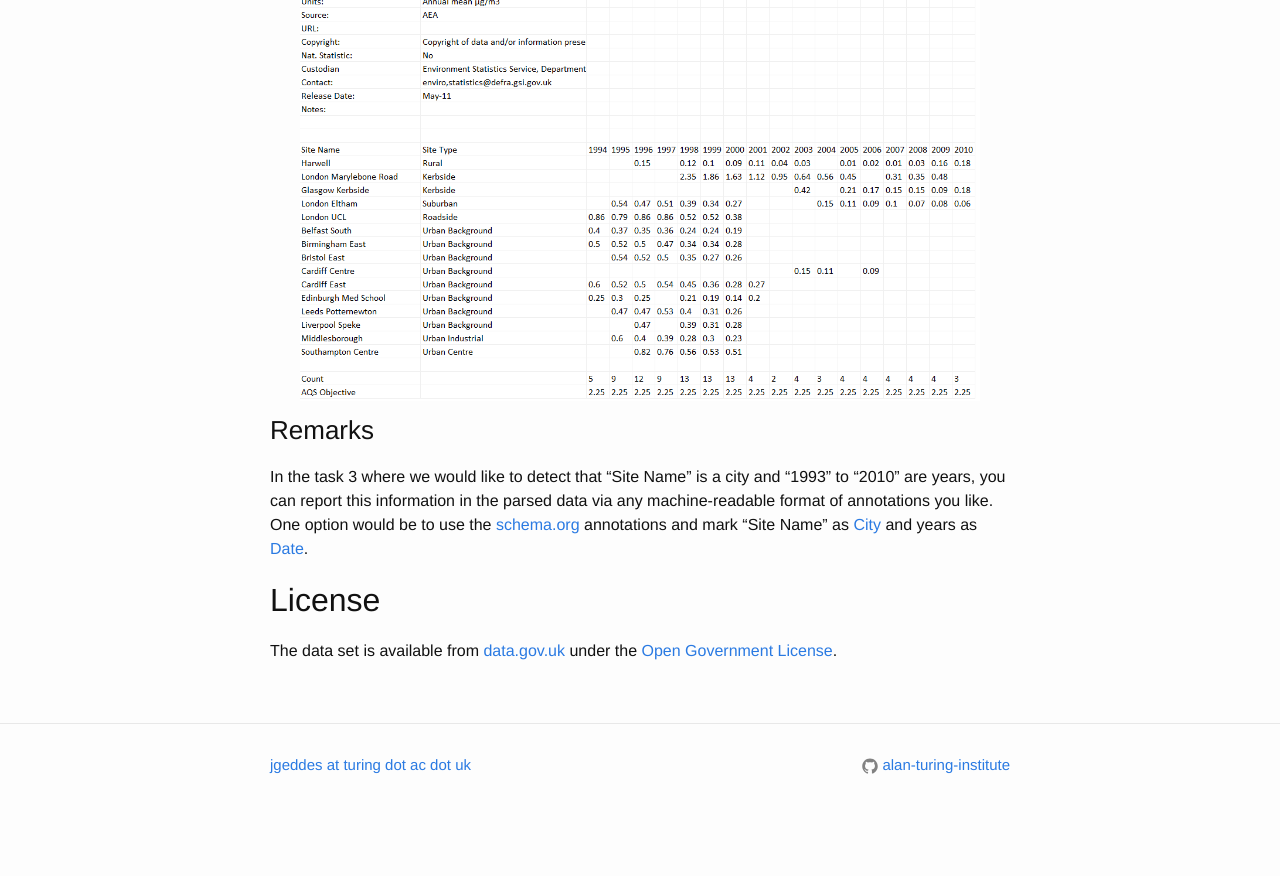
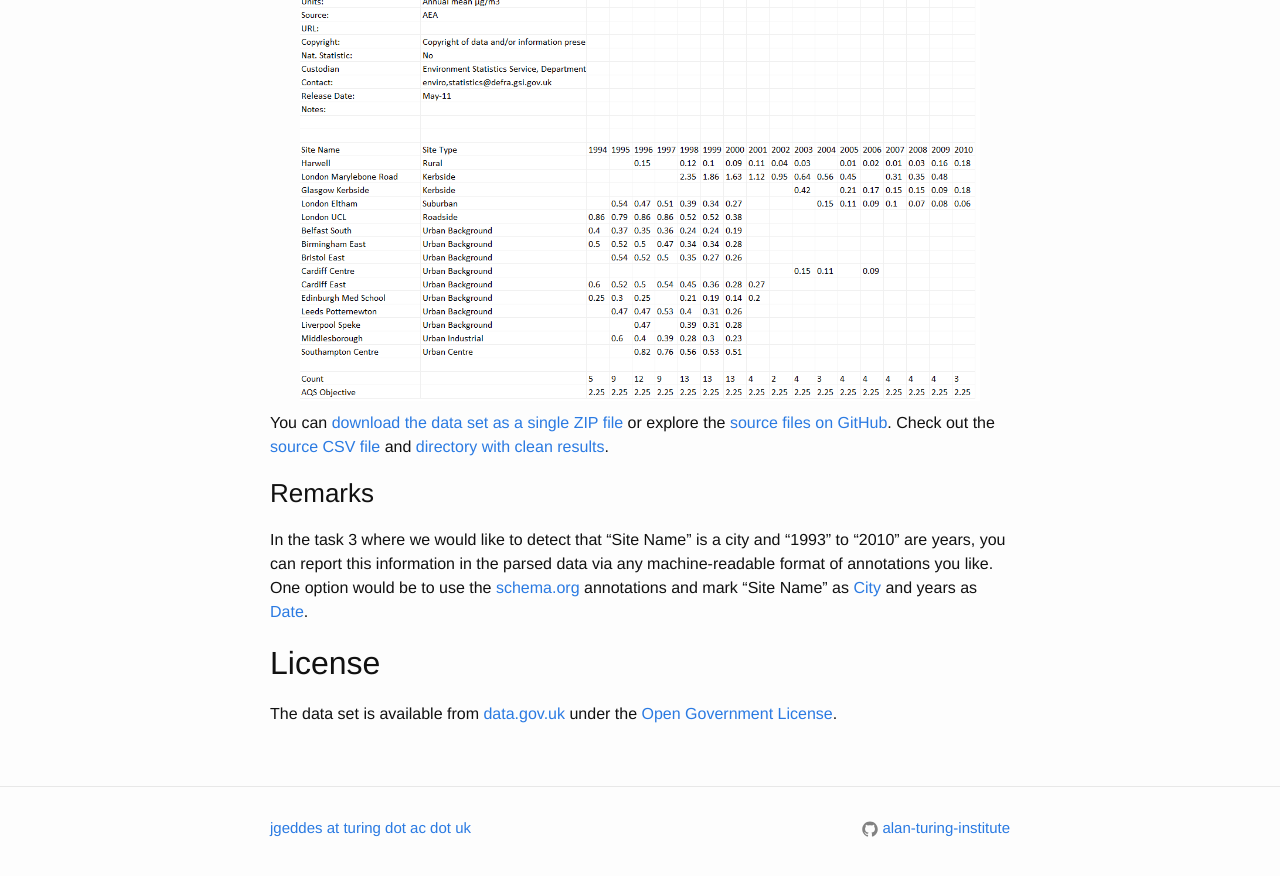
Before and after one commit to tpetricek/turing-tests, a Jekyll site: the page built from _posts/2016-08-23-butadiene-heath-objectives.md, in a window 1280 px wide and 900 px high, scrolled down 889 px. Shown: the top 876 px of the window. Built offline with Jekyll 4.4.1, drawn with Linux system fonts in a browser that asks for light colours; before the commit the page ends 1726 px from its top, so only the background shows below that.

Commit message:
Adding proper data links

```diff
--- a/_posts/2016-08-23-butadiene-heath-objectives.md
+++ b/_posts/2016-08-23-butadiene-heath-objectives.md
@@ -39,6 +39,11 @@ table with data, but also various additional meta-data about the data set.
   alt="Preview of the 1,3-butadiene data set" /></a>
 </div>
 
+You can [download the data set as a single ZIP file](https://alan-turing-institute.github.io/turing-tests/data/2016-08-23-butadiene-heath-objectives.zip)
+or explore the [source files on GitHub](https://github.com/alan-turing-institute/turing-tests/tree/gh-pages/data/2016-08-23-butadiene-heath-objectives).
+Check out the [source CSV file](https://github.com/alan-turing-institute/turing-tests/blob/gh-pages/data/2016-08-23-butadiene-heath-objectives/data/raw/aqfg14-13but-201105.csv)
+and [directory with clean results](https://github.com/alan-turing-institute/turing-tests/tree/gh-pages/data/2016-08-23-butadiene-heath-objectives/data/clean).
+
 
 ### Remarks
 
```
Also changed, not shown: other parts of _posts/2016-08-23-butadiene-heath-objectives.md (+1 -1 lines), 1 other file.
